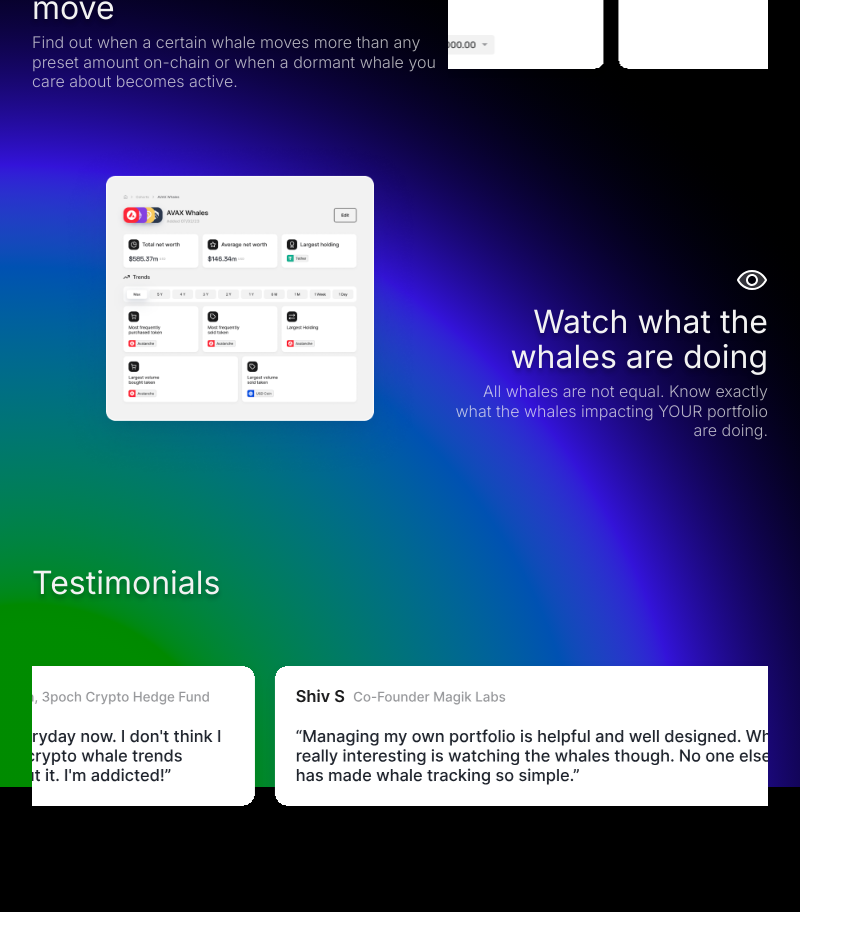
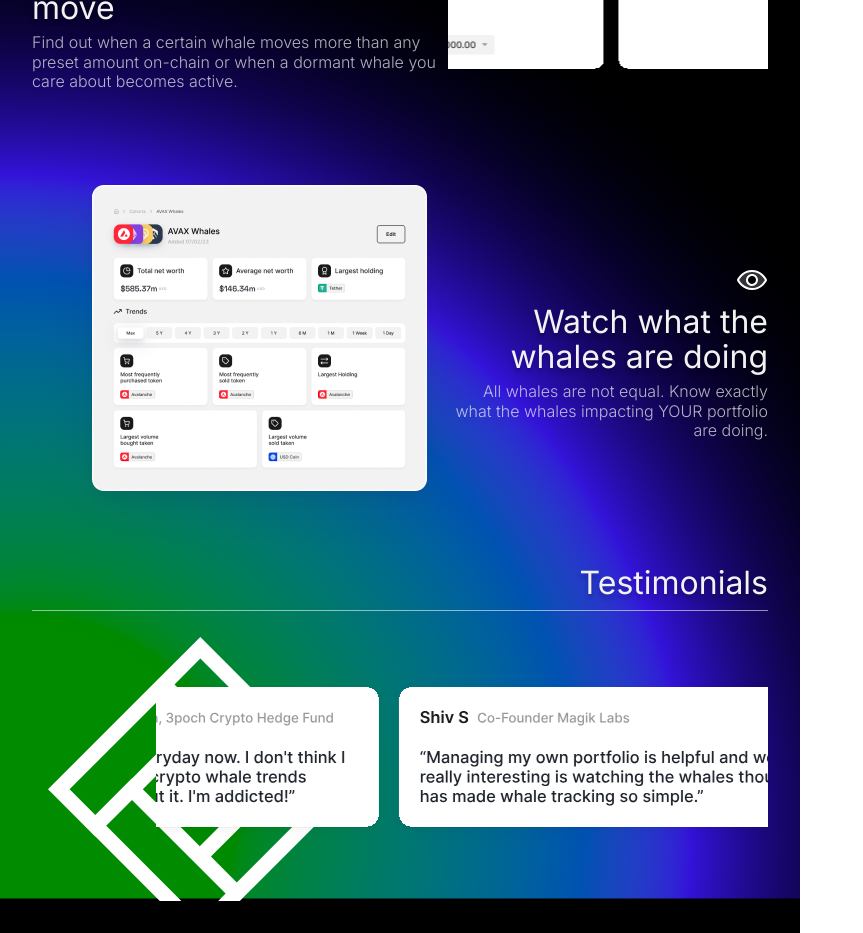
Before and after one commit to JyotiKM29/loch-login, a React (Create React App) app: page / in a window 1280 px wide. Shown: the part 200-1133 px from the top of the page, without its empty margins (0-863 px from the left). Before the commit the page ends 1112 px from the top, so only its background shows below. Built offline with nearby package versions, Linux system fonts and the light colour scheme.

Commit message:
Left UI is completed

```diff
--- a/src/Login.jsx
+++ b/src/Login.jsx
@@ -30,9 +30,14 @@ function Login() {
         </div>
 
         <div className={styles.bottom}>
-            <h4 className={styles.primaryHeading}>
+            <h4 className={styles.primaryHeading} style={{textAlign:'right' }}>
             Testimonials
-            </h4>
+            </h4 >
+            <hr className={styles.hr}/>
+            <div className={styles.detail}>
+            <div className={styles.logo}>
+              <img src="/logo.svg" alt="logo" />
+            </div>
             <div className={styles.testimonials}>
 
 <div className={styles.testimonials_container}>
@@ -49,6 +54,8 @@ function Login() {
 </div>
 </div>
             </div>
+
+        </div>
       </div>
       <div className={styles.login__right}></div>
     </div>
--- a/src/Style/global.modul.scss
+++ b/src/Style/global.modul.scss
@@ -39,6 +39,14 @@ line-height: 120%; /* 19.2px */
 }
 
 .cohort{
-    height: 80%;
+    height: 100%;
     width: auto;
+    object-fit: contain;
 }
+
+.hr{
+    border: 0;
+    height: 1px;
+    background-color: #ffffff8d;
+    margin: 10px 0;
+}
--- a/src/Style/login.module.scss
+++ b/src/Style/login.module.scss
@@ -11,12 +11,12 @@
     padding: 2rem;
     display: grid;
     grid-template-columns: 1fr 1fr;
-    grid-template-rows: repeat(minmax(30vh , 1fr), 3);
+    grid-template-rows: repeat(minmax(max-content , 1fr), 3);
 
     background: #000;
     background-image: url("../../public/bg.svg");
     background-position: center center;
-    background-size: 100%;
+    background-size: 100% 100%;
     background-repeat: no-repeat;
     object-fit: contain;
   }
@@ -88,15 +88,20 @@
 .box3 {
   grid-column: 1/2;
   grid-row: 2/3;
+
+  min-width: 20rem;
   display: flex;
+  flex-direction: column;
   align-items: flex-start;
   justify-content: center;
+
+
 }
 .box4 {
   grid-column: 2/3;
   grid-row: 2/3;
 
-  width: 20rem;
+  min-width: 20rem;
   display: flex;
   flex-direction: column;
   align-items: flex-end;
@@ -116,10 +121,31 @@
   width: 100%;
   overflow: hidden;
 
-  .testimonials {
-    width: 100%;
+  .detail{
+    display: grid;
+    grid-template-columns:min-content(max-content, 10rem) 1fr;
+    height: 100%;
 
-    display: flex;
-    overflow: hidden;
+    .logo{
+        padding: 1rem;
+        padding-right: 3rem;
+        // margin: 1rem;
+        width: 100%;
+        grid-column: 1/2;
+        grid-row: 1/2;
+       display: flex;
+       flex-shrink: 0;
+    }
+
+    .testimonials {
+        width: 100%;
+        grid-column: 2/3;
+        grid-row: 1/2;
+
+        display: flex;
+        overflow: hidden;
+      }
   }
+
+
 }
```
Lines whose indentation alone changed are shown as unchanged.
